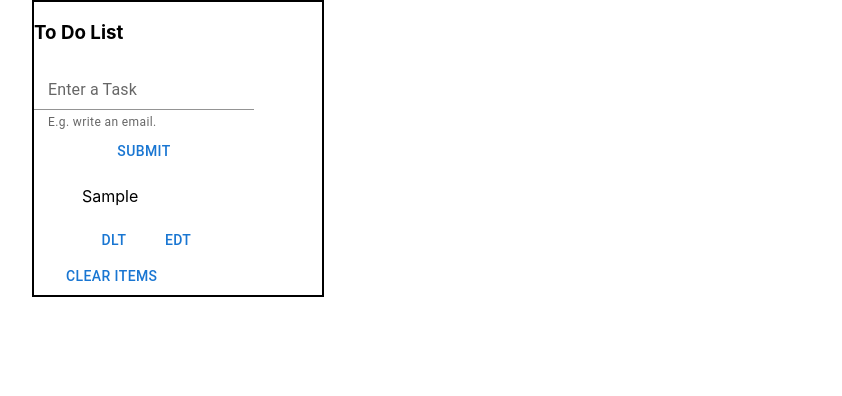
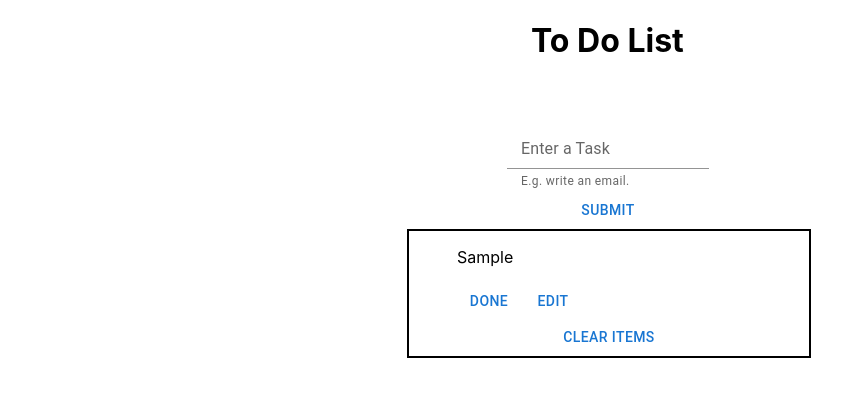
Before and after one commit to miyutogo/ToDoApp-REACT, a React (Create React App) app: page / in a window 1280 px wide. Both pictures are taken after typing "Sample" into the empty fields and a click on the button "SUBMIT". Shown: the top 396 px of the page, without its empty margins (32-874 px from the left). Built offline with nearby package versions, Linux system fonts and the light colour scheme.

Commit message:
added changes in design

```diff
--- a/src/App.js
+++ b/src/App.js
@@ -91,17 +91,14 @@ function App() {
   }, [list]);
 
   return (
-    <Container>
-      <Box
-        borderColor="primary.main"
-        border={2}
-        width='25%'
-        >
-        <Container>
-              {alert.show && <Alert {...alert} removeAlert={showAlert} list={list}/>}
+    <Container sx={{ mx: "auto", width: 1000 }}>
+      <Container sx={{ mx: "auto", width: 250 }}>
+
+          <Container sx={{ mx: "auto", height: 100 }}>
+                <h1>To Do List </h1>
+                <p>{alert.show && <Alert {...alert} removeAlert={showAlert} list={list}/>}</p>
+
           </Container>
-
-        <h3>To Do List </h3>
 
           <FormControl >
               <InputLabel htmlFor="my-input">Enter a Task</InputLabel>
@@ -110,23 +107,30 @@ function App() {
                   aria-describedby="my-helper-text"
                   value={name}
                   onChange={(e)=> setName(e.target.value)}
+                  onSubmit={handleSubmit}
               />
               <FormHelperText id="my-helper-text">E.g. write an email.</FormHelperText>
               <Button className='submit-btn' onClick={handleSubmit}>
                 {editing? 'edit' : 'submit'}
               </Button>
           </FormControl>
-
+      </Container>
+      <Container sx={{ mx: "auto", width: 450 }}>
           {list.length > 0 && (
-          <Container className='toDoContainer'>
+              <Box
+              borderColor="primary.main"
+              border={2}
+              width={400}
+              >
                 <List items={list} removeItem={removeItem} editItem={editItem}/>
-              <Button className='btn btn-primary' onClick={clearList}>
+                <center><Button className='btn btn-primary' onClick={clearList}>
                   clear items
-              </Button>
-          </Container>
+                </Button></center>
+              </Box >
           )
           }
-      </Box >
+
+      </Container>
     </Container>
   );
 }
--- a/src/List.js
+++ b/src/List.js
@@ -10,11 +10,11 @@ const List = ({items, removeItem, editItem}) =>{
 			const {id,title} = item
 			return (
 			<article key={id} className='toDoItem'>
-				<p className='title'>{title}</p>
-				<div className='btnContainer'>
-					<Button  className='deleteBtn' onClick={()=>removeItem(id)}>dlt</Button>
-					<Button className='editBtn' onClick={()=>editItem(id)}>edt</Button>
-				</div>
+				<Container className='btnContainer'>
+					<p className='title'>{title}</p>
+					<Button  className='deleteBtn' onClick={()=>removeItem(id)}>Done</Button>
+					<Button className='editBtn' onClick={()=>editItem(id)}>Edit</Button>
+				</Container>
 			</article>
 			)
 		})}
```
Lines whose indentation alone changed are shown as unchanged.
